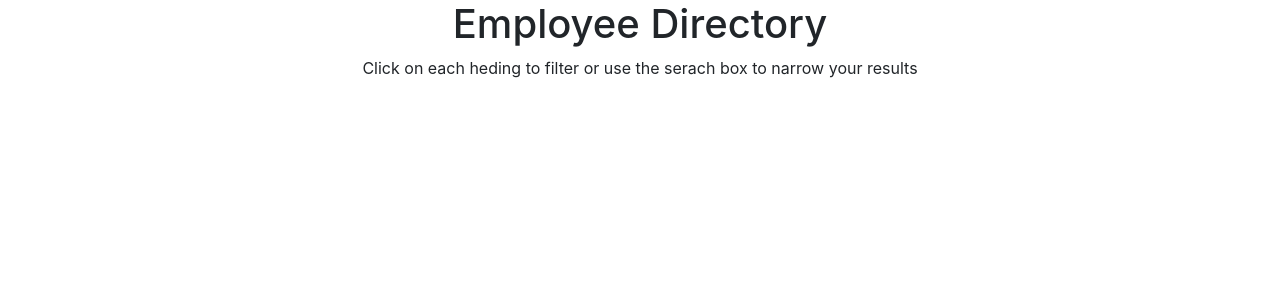
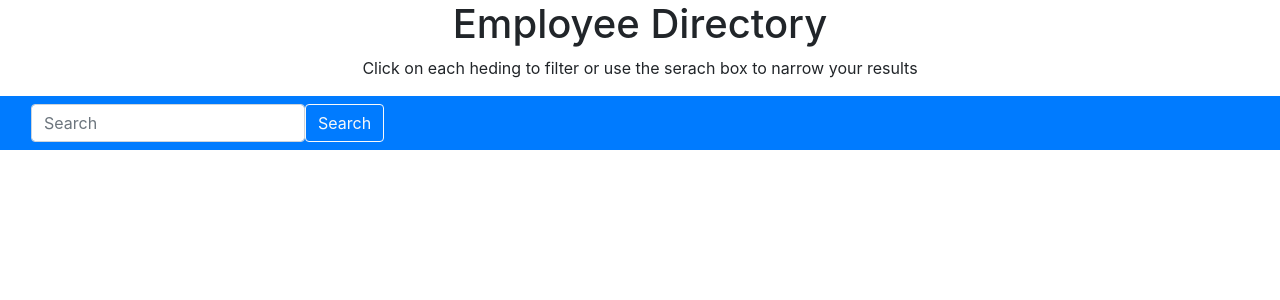
Before and after one commit to damiandeleon/employeeDirectory, a React (Create React App) app: page / in a window 1280 px wide. Shown: the top 300 px of the page. Built offline with nearby package versions, Linux system fonts and the light colour scheme.

Commit message:
added navbar serach component

```diff
--- a/src/App.js
+++ b/src/App.js
@@ -1,10 +1,11 @@
 import './App.css';
 import Header from './components/Header/index';
-
+import Nav from './components/Navbar/index'
 function App() {
   return (
     <div className="App">
       <Header />
+      <Nav />
     </div>
   );
 }
--- a/src/components/Navbar/index.js
+++ b/src/components/Navbar/index.js
@@ -0,0 +1,16 @@
+import React from "react";
+
+function Nav() {
+    return (
+        <nav className="navbar navbar-light bg-primary">
+            <div className="container-fluid">
+                <form className="d-flex">
+                    <input className="form-control me-2" type="search" placeholder="Search" aria-label="Search"></input>
+                    <button className="btn btn-outline-light " type="submit">Search</button>
+                </form>
+            </div>
+        </nav>
+    )
+}
+
+export default Nav;
```
